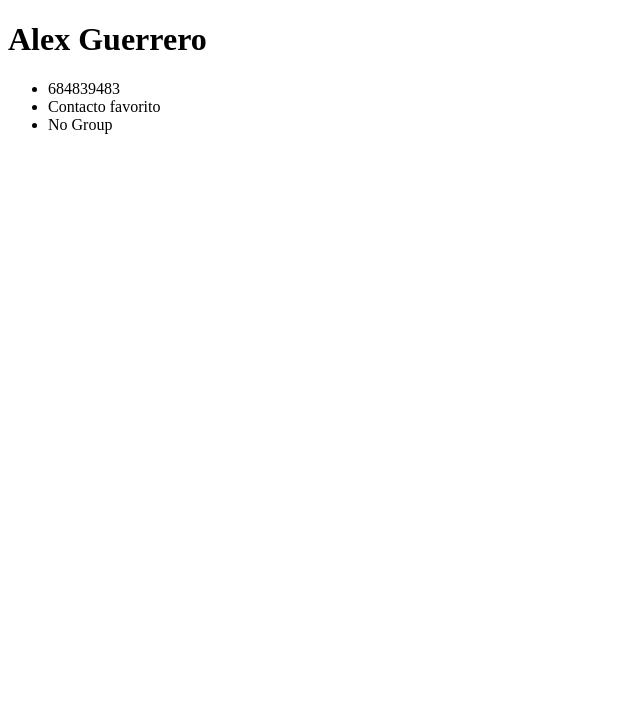
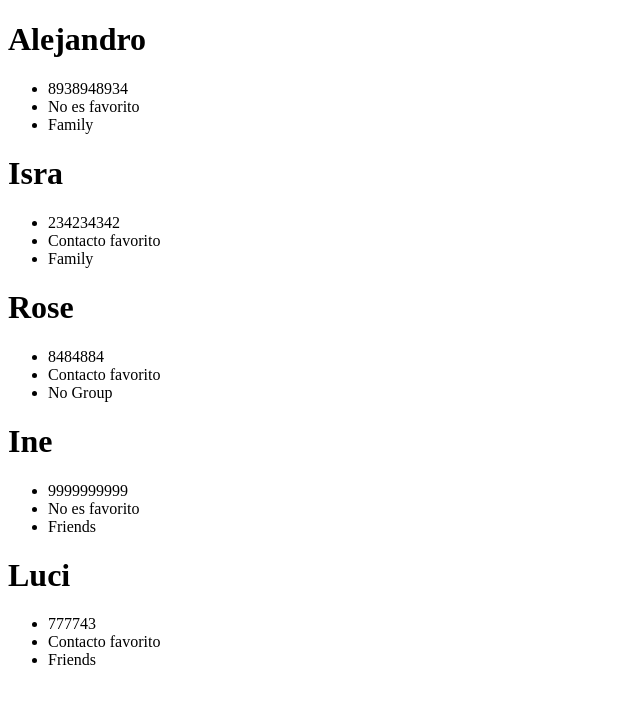
Before and after one commit to Adalab/ejemplo-react-props, a React (Create React App) app: page / in a window 1280 px wide. Shown: the top 704 px of the page, without its empty margins (0-640 px from the left). Built offline with nearby package versions, Linux system fonts and the light colour scheme.

Commit message:
Added a new example working with an array of data

```diff
--- a/src/App.js
+++ b/src/App.js
@@ -1,18 +1,49 @@
 import React from 'react';
 
 import PersonalData from './PersonalData';
+
+const contacts = [
+  {
+    name: 'Alejandro',
+    phone: 8938948934,
+    fav: true,
+    group: 'Family'
+  },
+  {
+    name: 'Isra',
+    phone: 234234342,
+    group: 'Family'
+  },
+  {
+    name: 'Rose',
+    phone: 8484884
+  },
+  {
+    name: 'Ine',
+    phone: 9999999999,
+    fav: true,
+    group: 'Friends'
+  },
+  {
+    name: 'Luci',
+    phone: 777743,
+    group: 'Friends'
+  }
+];
 
 class App extends React.Component {
 
   render() {
     return (
       <div className="App">
-        <PersonalData
-          name="Alex Guerrero"
-          phone={684839483}
-          fav={false}
-          group={'No Group'}
-        />
+        {contacts.map(contact =>
+          <PersonalData
+            {
+              ...contact
+            }
+            key = {contact.name}
+          />
+        )}
       </div>
     );
   }
```
